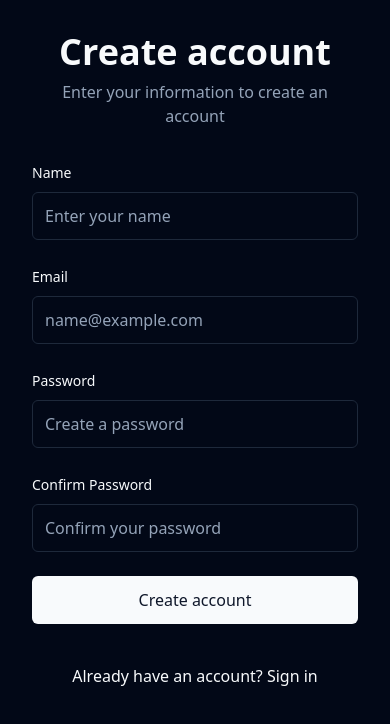
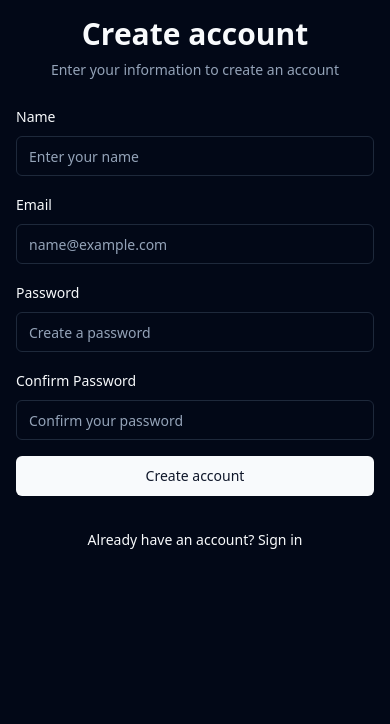
Before and after one commit to NavisaGlobal2/navisaadmin, a React (Vite) app: page /login in a window 390 px wide. Both pictures are taken after a click on the button "Don't have an account? Sign up". Shown: the top 724 px of the page. Built offline with nearby package versions, Linux system fonts and the light colour scheme.

Commit message:
Improve mobile responsiveness
This commit makes the application more mobile-friendly without altering core functionality.

```diff
--- a/src/pages/LoginPage.tsx
+++ b/src/pages/LoginPage.tsx
@@ -1,3 +1,4 @@
+
 import { useState } from "react";
 import { useNavigate } from "react-router-dom";
 import { useAuth } from "@/context/AuthContext";
@@ -71,87 +72,154 @@ const LoginPage = () => {
 
   return (
     <div className="min-h-screen flex flex-col md:flex-row">
-      <div className="w-full md:w-1/2 flex items-center justify-center p-8 bg-background">
-        <div className="w-full max-w-md space-y-8">
-          <div className="text-center mb-8">
-            <h1 className="text-4xl font-bold mb-2">
+      <div className="w-full md:w-1/2 flex items-center justify-center p-4 md:p-8 bg-background">
+        <div className="w-full max-w-md space-y-6 md:space-y-8">
+          <div className="text-center mb-6 md:mb-8">
+            <h1 className="text-3xl md:text-4xl font-bold mb-2">
               {isLogin ? "Welcome back" : "Create account"}
             </h1>
-            <p className="text-muted-foreground">
+            <p className="text-sm md:text-base text-muted-foreground">
               {isLogin ? "Enter your credentials to access your account" : "Enter your information to create an account"}
             </p>
           </div>
 
-          {isLogin ? <Form {...loginForm}>
-              <form onSubmit={loginForm.handleSubmit(onLoginSubmit)} className="space-y-6">
-                <FormField control={loginForm.control} name="email" render={({
-              field
-            }) => <FormItem>
+          {isLogin ? (
+            <Form {...loginForm}>
+              <form onSubmit={loginForm.handleSubmit(onLoginSubmit)} className="space-y-4 md:space-y-6">
+                <FormField
+                  control={loginForm.control}
+                  name="email"
+                  render={({ field }) => (
+                    <FormItem>
                       <FormLabel>Email</FormLabel>
                       <FormControl>
-                        <Input placeholder="name@example.com" {...field} className="h-12 text-base" />
+                        <Input
+                          placeholder="name@example.com"
+                          {...field}
+                          className="h-10 md:h-12 text-sm md:text-base"
+                        />
                       </FormControl>
                       <FormMessage />
-                    </FormItem>} />
-                <FormField control={loginForm.control} name="password" render={({
-              field
-            }) => <FormItem>
+                    </FormItem>
+                  )}
+                />
+                <FormField
+                  control={loginForm.control}
+                  name="password"
+                  render={({ field }) => (
+                    <FormItem>
                       <FormLabel>Password</FormLabel>
                       <FormControl>
-                        <Input type="password" placeholder="Enter your password" {...field} className="h-12 text-base" />
+                        <Input
+                          type="password"
+                          placeholder="Enter your password"
+                          {...field}
+                          className="h-10 md:h-12 text-sm md:text-base"
+                        />
                       </FormControl>
                       <FormMessage />
-                    </FormItem>} />
-                <Button type="submit" className="w-full h-12 text-base bg-primary hover:bg-primary/90" disabled={isLoading}>
+                    </FormItem>
+                  )}
+                />
+                <Button
+                  type="submit"
+                  className="w-full h-10 md:h-12 text-sm md:text-base bg-primary hover:bg-primary/90"
+                  disabled={isLoading}
+                >
                   {isLoading ? "Signing in..." : "Sign in"}
                 </Button>
               </form>
-            </Form> : <Form {...registerForm}>
-              <form onSubmit={registerForm.handleSubmit(onRegisterSubmit)} className="space-y-6">
-                <FormField control={registerForm.control} name="name" render={({
-              field
-            }) => <FormItem>
+            </Form>
+          ) : (
+            <Form {...registerForm}>
+              <form onSubmit={registerForm.handleSubmit(onRegisterSubmit)} className="space-y-4 md:space-y-6">
+                <FormField
+                  control={registerForm.control}
+                  name="name"
+                  render={({ field }) => (
+                    <FormItem>
                       <FormLabel>Name</FormLabel>
                       <FormControl>
-                        <Input placeholder="Enter your name" {...field} className="h-12 text-base" />
+                        <Input
+                          placeholder="Enter your name"
+                          {...field}
+                          className="h-10 md:h-12 text-sm md:text-base"
+                        />
                       </FormControl>
                       <FormMessage />
-                    </FormItem>} />
-                <FormField control={registerForm.control} name="email" render={({
-              field
-            }) => <FormItem>
+                    </FormItem>
+                  )}
+                />
+                <FormField
+                  control={registerForm.control}
+                  name="email"
+                  render={({ field }) => (
+                    <FormItem>
                       <FormLabel>Email</FormLabel>
                       <FormControl>
-                        <Input placeholder="name@example.com" {...field} className="h-12 text-base" />
+                        <Input
+                          placeholder="name@example.com"
+                          {...field}
+                          className="h-10 md:h-12 text-sm md:text-base"
+                        />
                       </FormControl>
                       <FormMessage />
-                    </FormItem>} />
-                <FormField control={registerForm.control} name="password" render={({
-              field
-            }) => <FormItem>
+                    </FormItem>
+                  )}
+                />
+                <FormField
+                  control={registerForm.control}
+                  name="password"
+                  render={({ field }) => (
+                    <FormItem>
                       <FormLabel>Password</FormLabel>
                       <FormControl>
-                        <Input type="password" placeholder="Create a password" {...field} className="h-12 text-base" />
+                        <Input
+                          type="password"
+                          placeholder="Create a password"
+                          {...field}
+                          className="h-10 md:h-12 text-sm md:text-base"
+                        />
                       </FormControl>
                       <FormMessage />
-                    </FormItem>} />
-                <FormField control={registerForm.control} name="confirmPassword" render={({
-              field
-            }) => <FormItem>
+                    </FormItem>
+                  )}
+                />
+                <FormField
+                  control={registerForm.control}
+                  name="confirmPassword"
+                  render={({ field }) => (
+                    <FormItem>
                       <FormLabel>Confirm Password</FormLabel>
                       <FormControl>
-                        <Input type="password" placeholder="Confirm your password" {...field} className="h-12 text-base" />
+                        <Input
+                          type="password"
+                          placeholder="Confirm your password"
+                          {...field}
+                          className="h-10 md:h-12 text-sm md:text-base"
+                        />
                       </FormControl>
                       <FormMessage />
-                    </FormItem>} />
-                <Button type="submit" className="w-full h-12 text-base bg-primary hover:bg-primary/90" disabled={isLoading}>
+                    </FormItem>
+                  )}
+                />
+                <Button
+                  type="submit"
+                  className="w-full h-10 md:h-12 text-sm md:text-base bg-primary hover:bg-primary/90"
+                  disabled={isLoading}
+                >
                   {isLoading ? "Creating account..." : "Create account"}
                 </Button>
               </form>
-            </Form>}
+            </Form>
+          )}
 
           <div className="text-center">
-            <Button variant="link" className="text-base" onClick={() => setIsLogin(!isLogin)}>
+            <Button
+              variant="link"
+              className="text-sm md:text-base"
+              onClick={() => setIsLogin(!isLogin)}
+            >
               {isLogin ? "Don't have an account? Sign up" : "Already have an account? Sign in"}
             </Button>
           </div>
```
